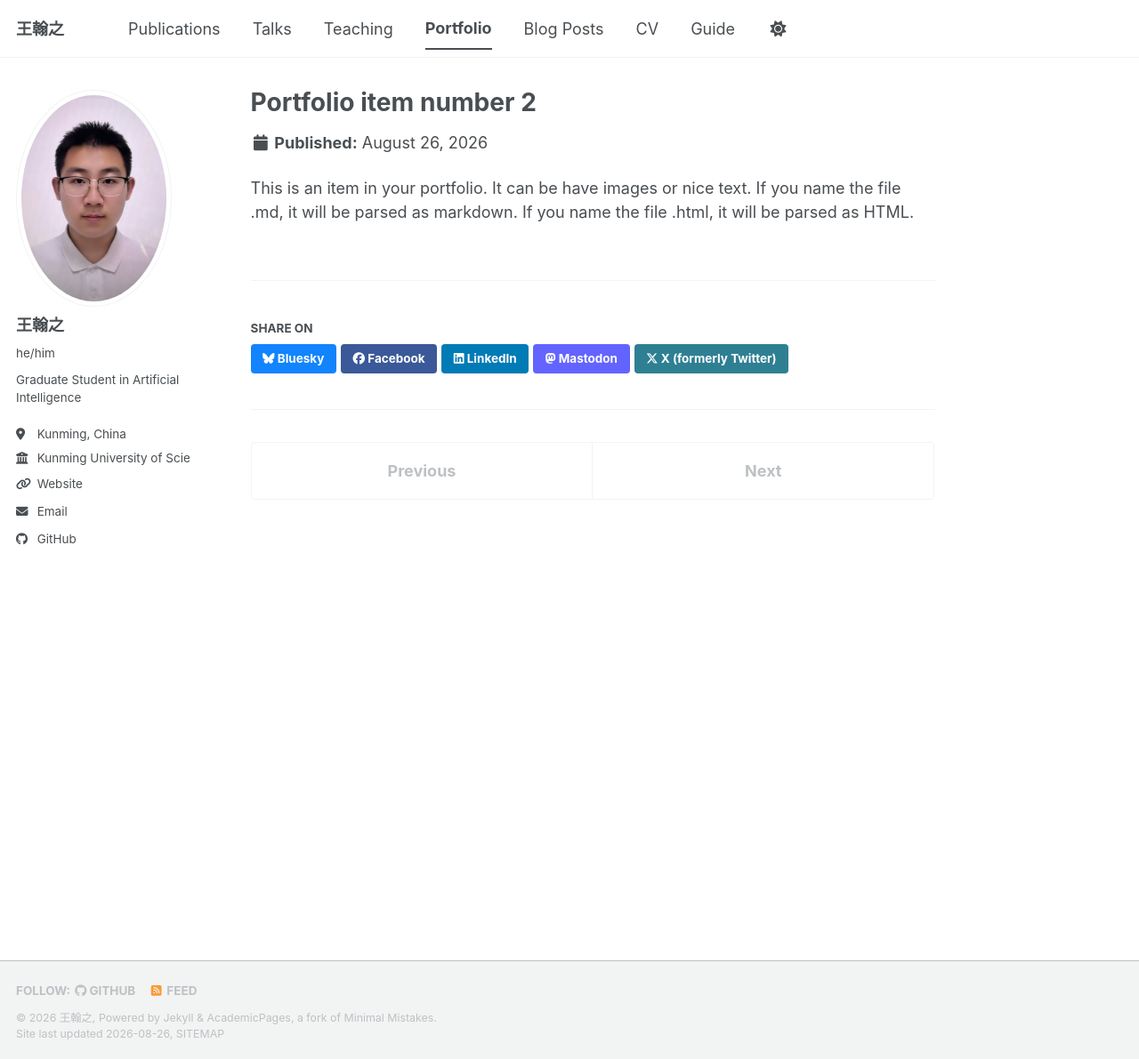
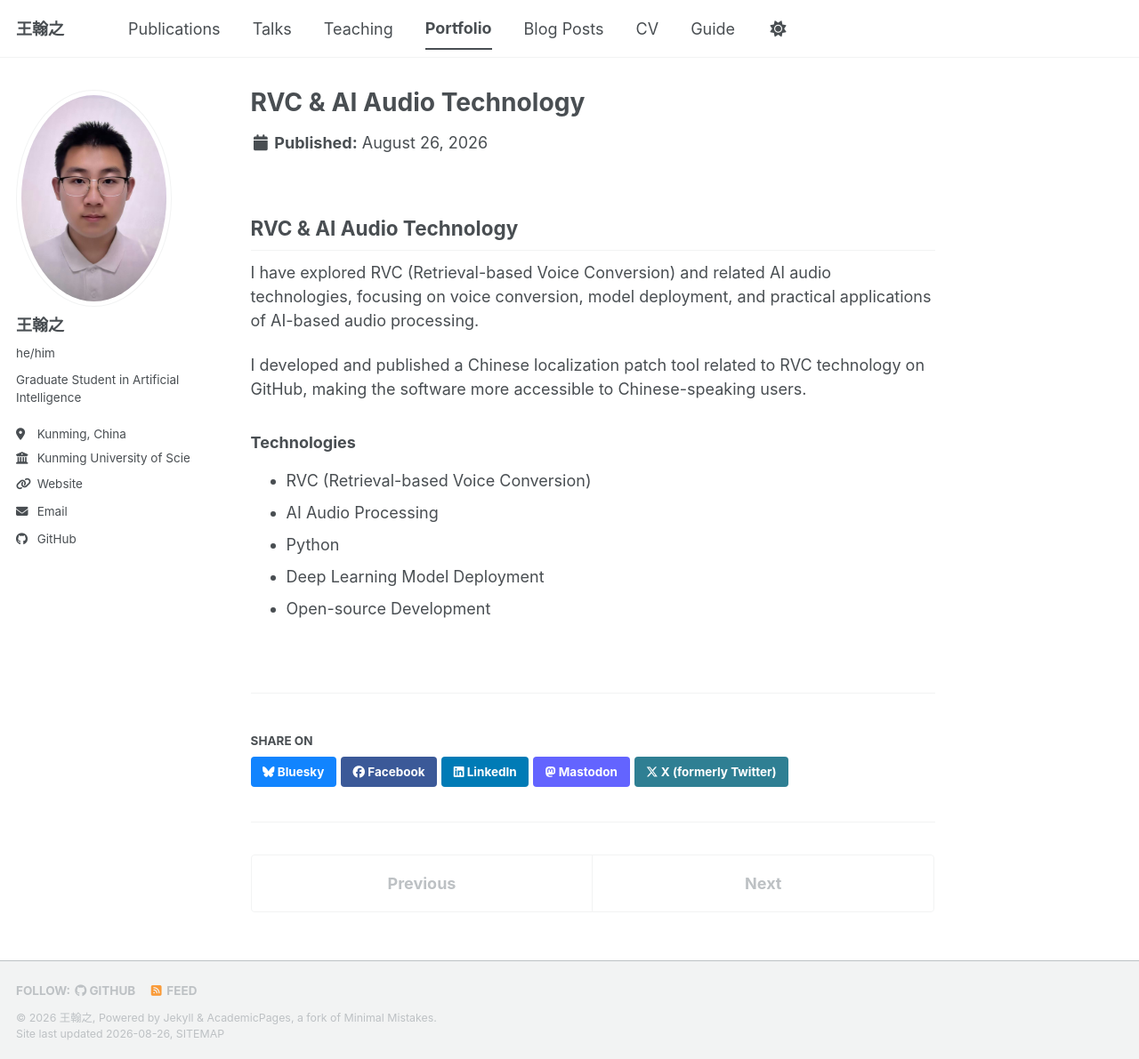
Before and after one commit to 751387665/751387665.github.io, a Jekyll site: the page built from _portfolio/portfolio-2.html, in a window 1280 px wide and 1191 px high. Shown: the whole window at 89% size. Built offline with Jekyll 4.4.1, drawn with Linux system fonts in a browser that asks for light colours; a style sheet for code colours, icons or effects is not loaded.

Commit message:
Update portfolio-2.html

```diff
--- a/_portfolio/portfolio-2.html
+++ b/_portfolio/portfolio-2.html
@@ -1,7 +1,29 @@
 ---
-title: "Portfolio item number 2"
-excerpt: "Short description of portfolio item number 2 <br/><img src='/images/500x300.png'>"
+title: "RVC & AI Audio Technology"
+excerpt: "Voice conversion, AI audio processing, and open-source development"
 collection: portfolio
 ---
 
-This is an item in your portfolio. It can be have images or nice text. If you name the file .md, it will be parsed as markdown. If you name the file .html, it will be parsed as HTML.
+<h2>RVC & AI Audio Technology</h2>
+
+<p>
+I have explored RVC (Retrieval-based Voice Conversion) and related AI audio
+technologies, focusing on voice conversion, model deployment, and practical
+applications of AI-based audio processing.
+</p>
+
+<p>
+I developed and published a Chinese localization patch tool related to RVC
+technology on GitHub, making the software more accessible to Chinese-speaking
+users.
+</p>
+
+<h3>Technologies</h3>
+
+<ul>
+  <li>RVC (Retrieval-based Voice Conversion)</li>
+  <li>AI Audio Processing</li>
+  <li>Python</li>
+  <li>Deep Learning Model Deployment</li>
+  <li>Open-source Development</li>
+</ul>
```
